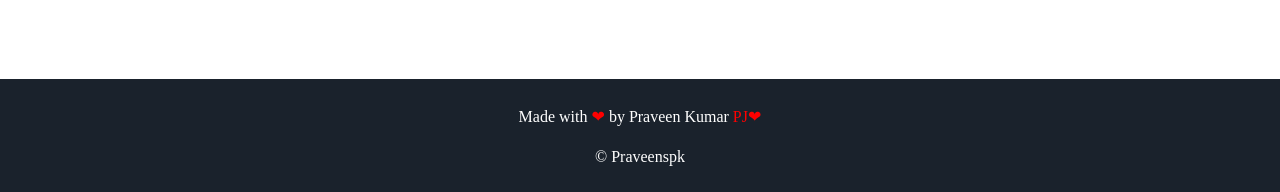
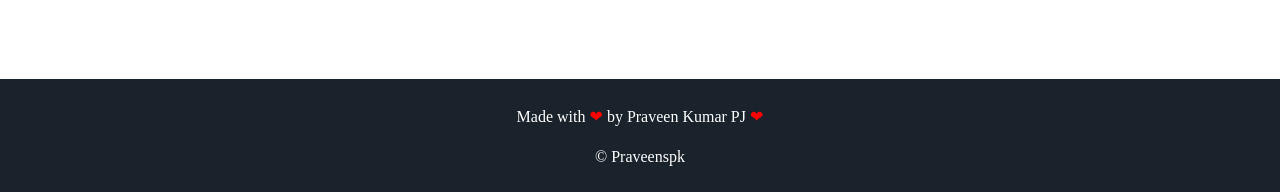
Before and after one commit to praveenspk/praveenspk.github.io, a Jekyll site: the page built from index.html, in a window 1280 px wide and 900 px high, scrolled down 2951 px. Shown: the part 705-897 px from the top of the window. Built offline with Jekyll 4.4.1, drawn with Linux system fonts in a browser that asks for light colours; some web fonts are replaced.

Commit message:
Update footer.html

```diff
--- a/_includes/footer.html
+++ b/_includes/footer.html
@@ -1,6 +1,6 @@
 <footer class="footer">
 
-    <p>Made with<span class="love"> ❤ </span> by <a href="https://github.com/praveenspk">Praveen Kumar <span class="love"> PJ❤</a>
+    <p>Made with<span class="love"> ❤ </span> by <a href="https://github.com/praveenspk">Praveen Kumar PJ<span class="love"> ❤</a>
        <br> <p>&copy; {{ site.github_username }} </p>
     </p>
 </footer>
```
